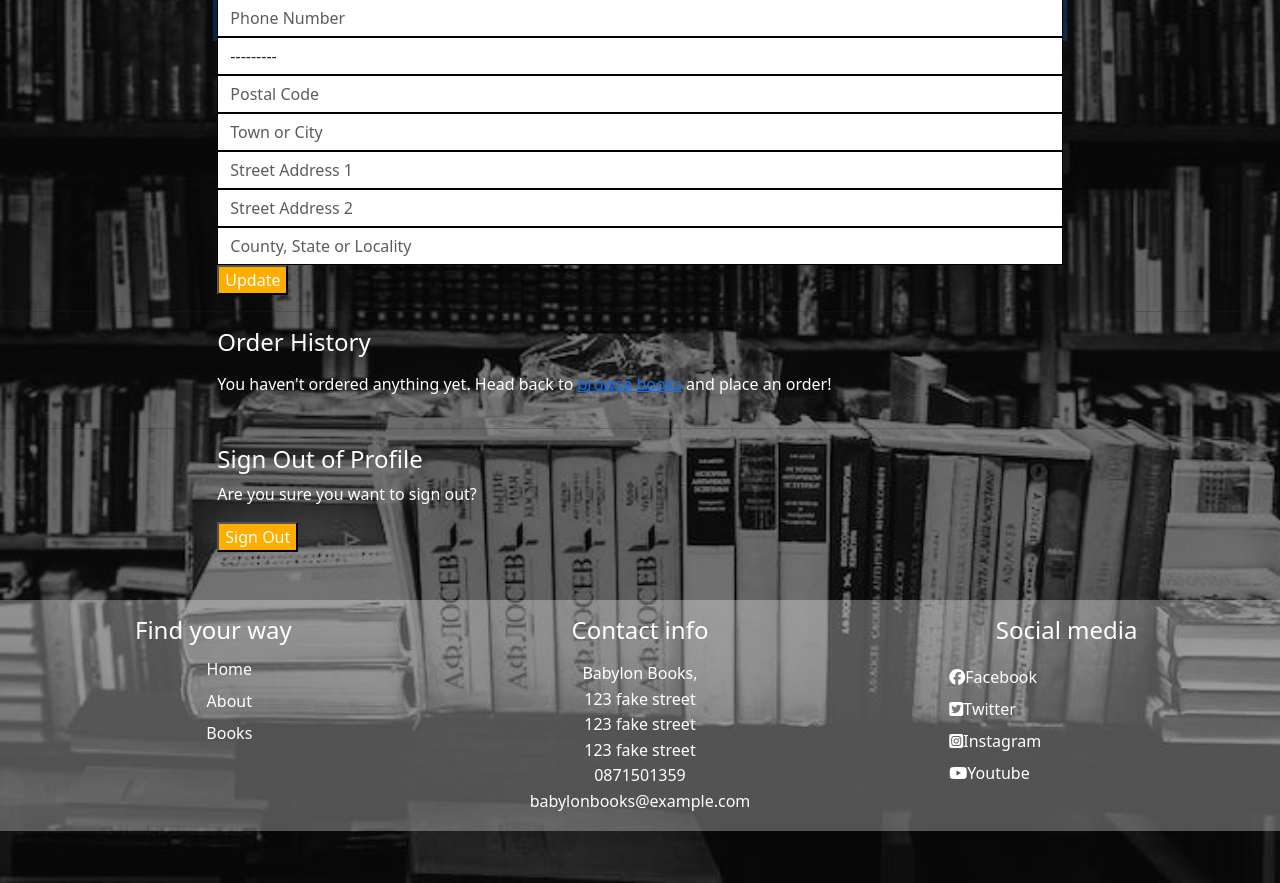
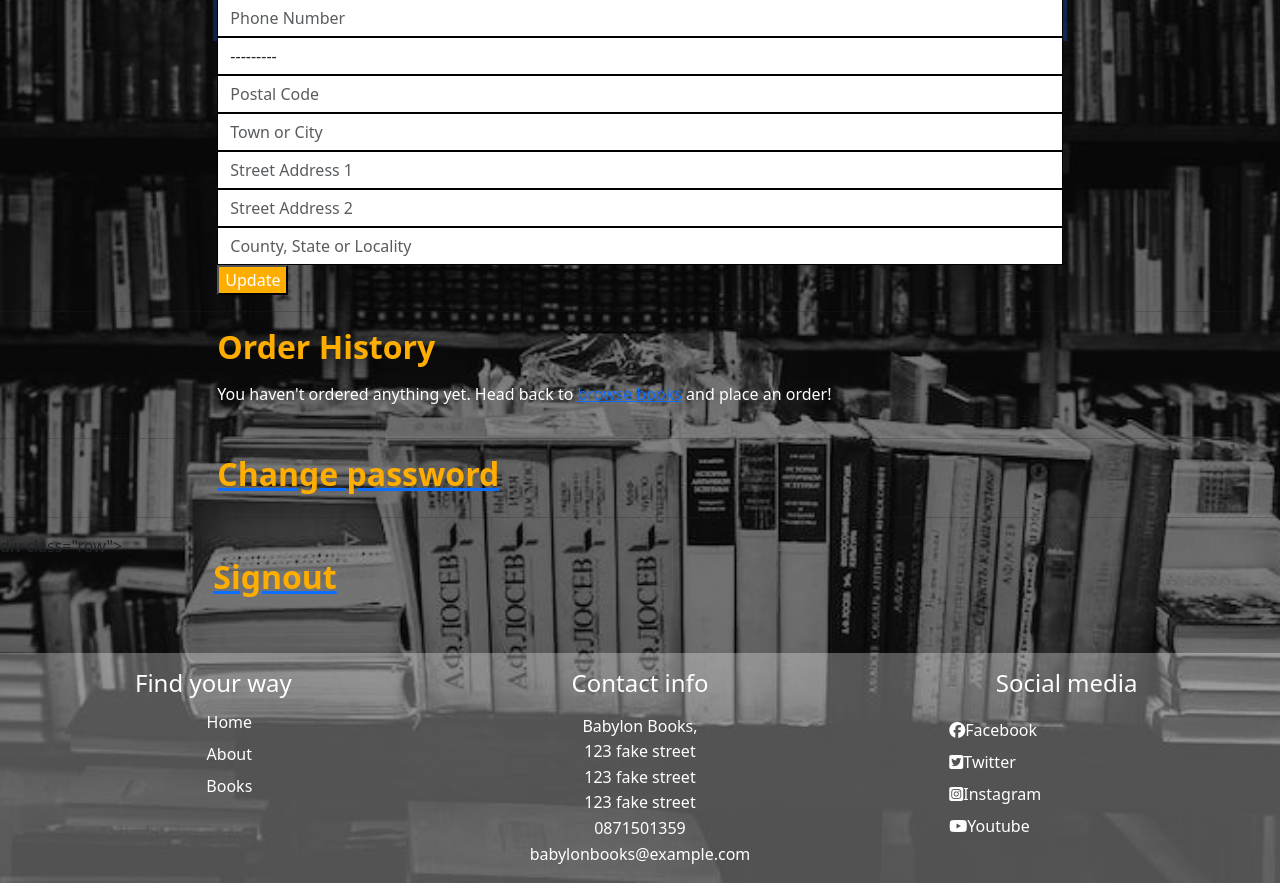
Before and after one commit to gazamcnulty/pp5-babylon-books, a Django app: page /profile/ in a window 1280 px wide. Shown: the part 548-1431 px from the top of the page. Run offline with Django 3.2, Linux system fonts and the light colour scheme; the visitor is signed in with stand-in values (Sample User, id 1); data comes from the database, SQL or seed files in the repository; data that the repository does not hold is empty; some libraries are stand-ins or nearby versions.

Commit message:
enabled link for password change from profile.html

```diff
--- a/templates/profile.html
+++ b/templates/profile.html
@@ -27,7 +27,7 @@
             <hr>
             <div class="row">
                 <div class="col-8 mx-auto order_details">
-                    <h4>Order History</h4>
+                    <h2>Order History</h2>
                     <p>{{ order.order_number }}</p>
                     {% if orders %}
                         {% for order in orders %}
@@ -51,17 +51,16 @@
             <hr>
             <div class="row">
                 <div class="col-8 mx-auto">
-                    <h4>{% trans "Sign Out of Profile" %}</h4>
-                    <p>{% trans 'Are you sure you want to sign out?' %}</p>
-                        <form method="post" action="{% url 'account_logout' %}">
-                        {% csrf_token %}
-                        {% if redirect_field_value %}
-                        <input type="hidden" name="{{ redirect_field_name }}" value="{{ redirect_field_value }}"/>
-                        {% endif %}
-                        <button type="submit">{% trans 'Sign Out' %}</button>
-                        </form>
+                    <a class="button secondaryAction" href="{% url 'account_change_password' %}"><h2>Change password</h2></a>
                 </div>
             </div>
+            <hr>
+            div class="row">
+                <div class="col-8 mx-auto">
+                    <a class="button secondaryAction" href="{% url 'account_logout' %}"><h2>Signout</h2></a>
+                </div>
+            </div>
+
         </div>
     </div>
 
```
